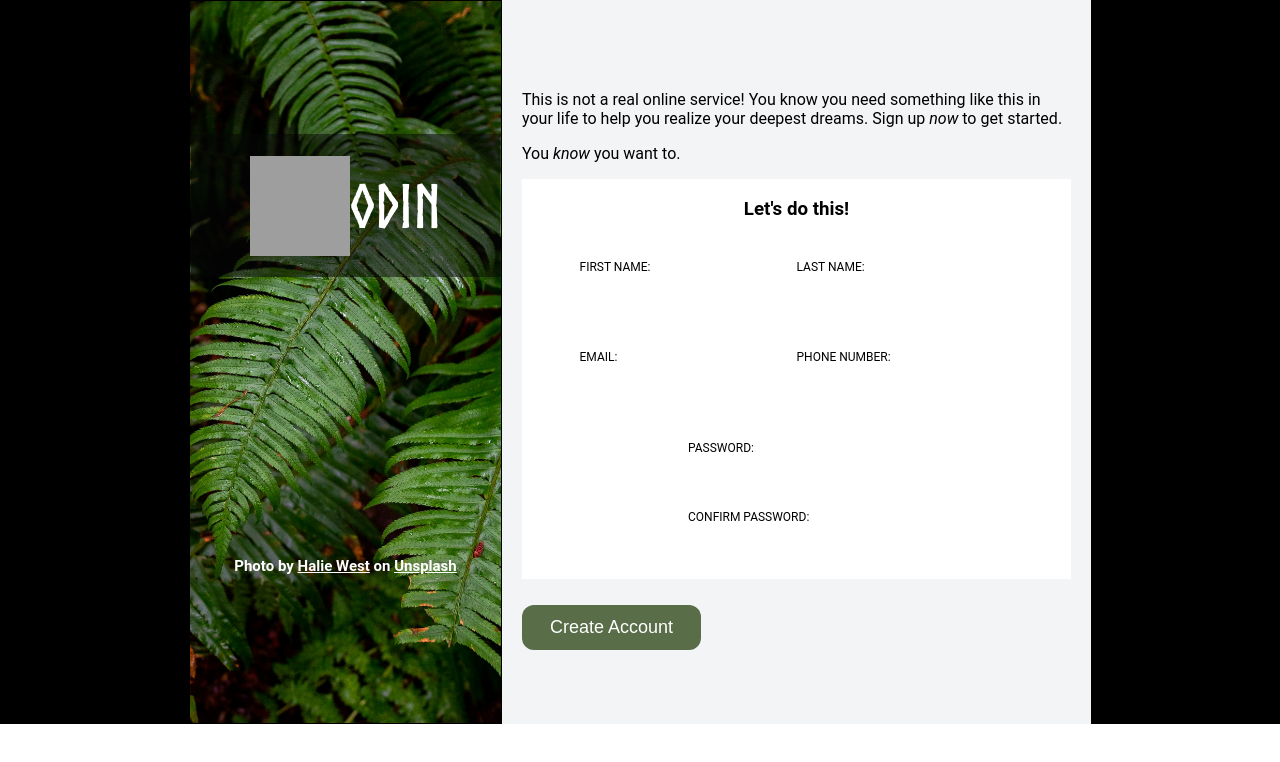
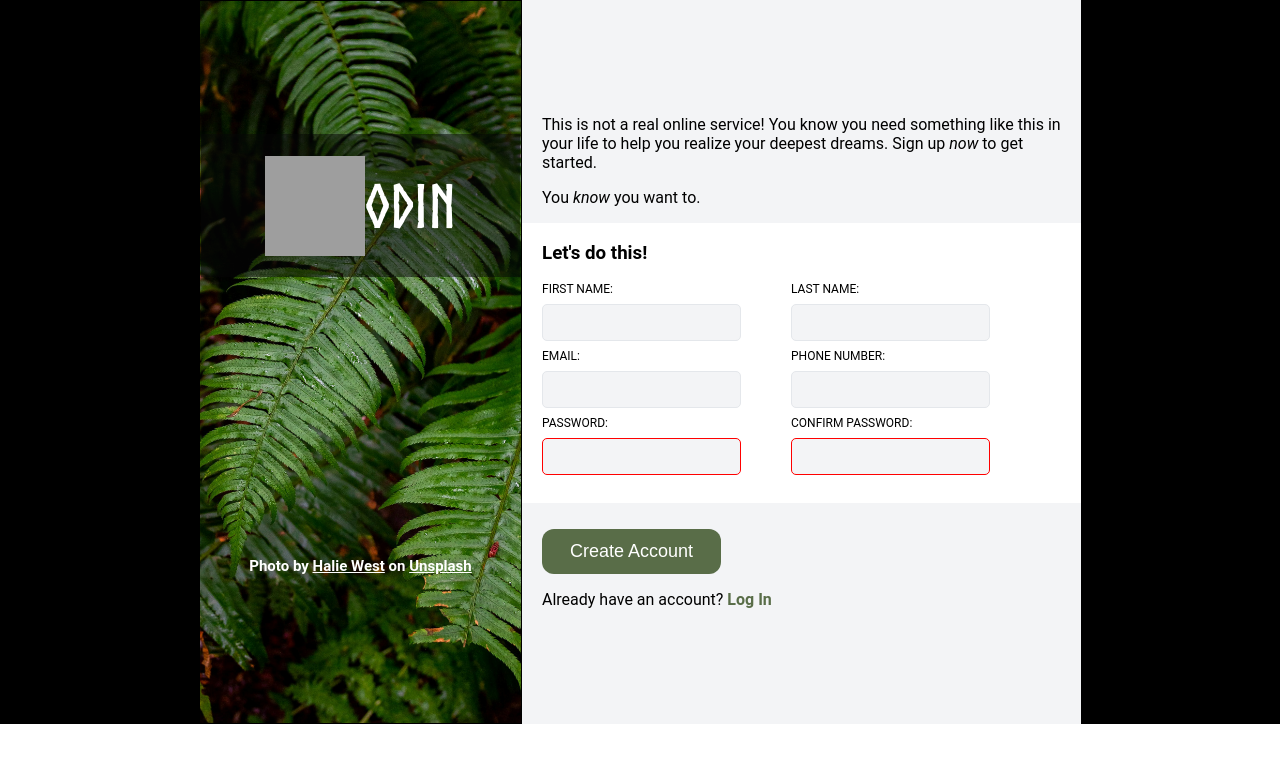
Before and after one commit to taichousg/top-signupform, a plain HTML site: page index.html in a window 1280 px wide. Drawn offline with Linux system fonts and the light colour scheme; grey boxes are pictures that could not be loaded.

Commit message:
Update > fixed the right side form fields

```diff
--- a/index.html
+++ b/index.html
@@ -45,7 +45,7 @@
                                 <input type="tel" id="phone" required>
                             </div>
                         </div>
-                        <div id="line4">
+                        <div id="div-line">
                             <div id="div-input">
                                 <label for="password"><span>PASSWORD:</span></label>
                                 <input type="password" id="password" required>
@@ -59,10 +59,9 @@
                     <div id="low-button">
                         <button>Create Account</button>
                     </div>
-                </div>
-                <div id="low-button">
-                </div>
-                <div id="low-text">
+                    <div id="login">
+                        <p>Already have an account? <strong>Log In</strong></p>
+                    </div>
                 </div>
             </div>
             <div id="blackbar"></div>
--- a/styles.css
+++ b/styles.css
@@ -86,8 +86,12 @@ a {
     justify-content: center;
     align-items: left;
     align-content: center;
-    padding: 20px;
     background-color: #f3f4f6;
+}
+
+#top-text {
+    margin-left: 20px;
+    margin-right: 20px;
 }
 
 #middle-form {
@@ -100,25 +104,35 @@ a {
     flex-direction: column;
     background-color: white;
     flex-wrap: wrap;
-    height: 50vh;
+    height: max-content;
     align-items: center;
-    width: 100%;
     justify-content: space-between;
+    padding-bottom: 20px;
 }
 
 #div-line {
     display: flex;
     flex-direction: row;
+    width: 100%;
+    justify-content: flex-start;
+    gap: 50px;
+    margin-left: 20px;
 }
 
 #line1 {
     display: flex;
     flex-direction: row;
     justify-content: flex-start;
+    width: 100%;
+    margin-left: 20px;
 }
 
 label {
     font-size: 12px;
+}
+
+#low-button, #login {
+    margin-left: 20px;
 }
 
 button {
@@ -138,12 +152,26 @@ button {
 }
 
 input {
-    border: 10px black;
-    padding: 12px 20px;
+    background-color: #f3f4f6;
+    border-color: #e4e7eb;
+    box-sizing: border-box;
+    border-width: 1px;
+    border-style: solid;
+    padding: 10px 10px;
     margin: 8px 0;
     box-sizing: border-box;
+    border-radius: 5px;
 }
 
-input:focus {
-    border: 10px blue;
+input:focus{
+    outline: 1px solid blue;
+    box-shadow: 4px 4px #e4e7eb;
 }
+
+input[type=password]:invalid {
+    border: 1px solid red;
+  }
+
+strong {
+    color: #596D48;
+}
```
